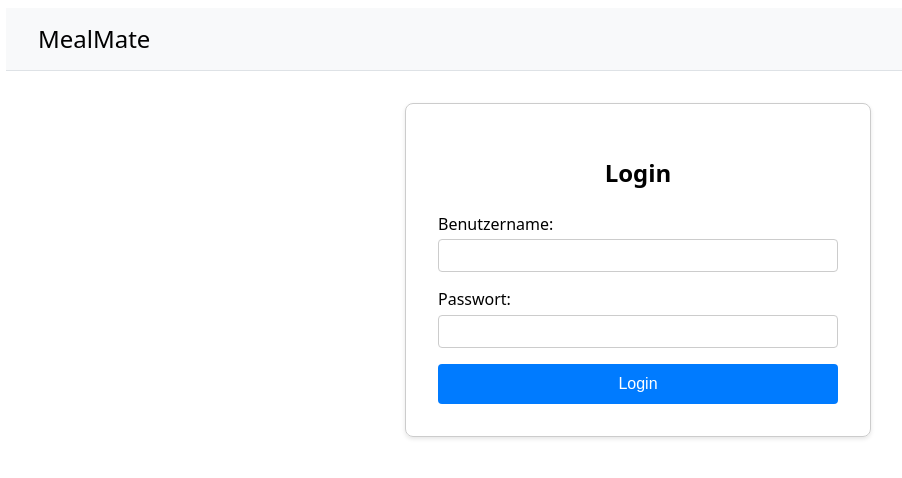
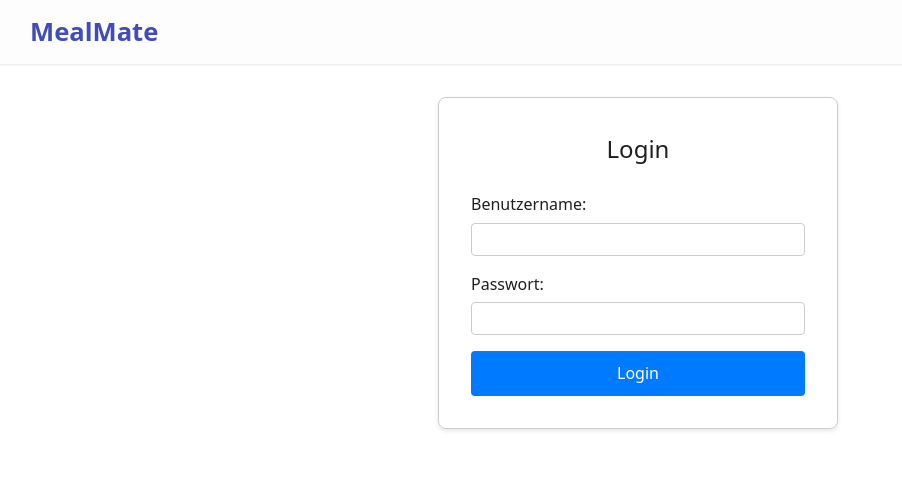
Before and after one commit to on24hb/t4_rezeptapp, a Vue app in the folder client/: page /login in a window 1280 px wide. Shown: the top 478 px of the page, without its empty margins (2-904 px from the left). Built offline with nearby package versions, Linux system fonts and the light colour scheme; the HTML template or start-up script is replaced by a standard one.

Commit message:
style and layout changes

```diff
--- a/client/src/App.vue
+++ b/client/src/App.vue
@@ -22,43 +22,43 @@ const authStore = useAuthStore();
 <style scoped>
 header {
   line-height: 1.5;
-  background-color: #f8f9fa;
-  padding: 0.8rem 2rem;
-  border-bottom: 1px solid #dee2e6;
+  background-color: var(--header-background);
+  border-bottom: 1px solid var(--border-color);
+  padding: 0.8rem 0;
   margin-bottom: 2rem;
+  box-shadow: 0 1px 2px rgba(0, 0, 0, 0.04);
 }
 
 .header-content {
   display: flex;
   justify-content: space-between;
   align-items: center;
-  max-width: 1200px;
-  margin: 0 auto;
+  padding: 0 2rem;
 }
 
 header h1 {
   margin: 0;
-  font-size: 1.5rem;
-  font-weight: 500;
+  font-size: 1.6rem;
+  font-weight: 600;
+  color: var(--primary-color);
 }
 
 .logout-button {
   padding: 0.4rem 0.8rem;
-  background-color: #a32727;
+  background-color: var(--secondary-color);
   color: white;
   border: none;
   border-radius: 4px;
-  cursor: pointer;
-  font-size: 0.8rem;
-  font-weight: bold;
+  font-size: 0.9rem;
 }
 
 .logout-button:hover {
-  background-color: #751717;
+  opacity: 0.7;
 }
 
 main {
   padding: 0 2rem;
+  max-width: 1200px;
+  margin: 0 auto;
 }
-
 </style>
--- a/client/src/assets/main.css
+++ b/client/src/assets/main.css
@@ -1,5 +1,46 @@
+@import './base.css';
+
+:root {
+  --primary-color: #424cb8;
+  --secondary-color: #516881;
+  --background-color: #ffffff;
+  --card-background: #ffffff;
+  --header-background: #fdfdfd;
+  --text-color: #1f1f1f;
+  --text-light: #383838;
+  --border-color: #f0f0f0;
+  --light-gray: #f8f9fa;
+  --medium-gray: #dee2e6;
+  --dark-gray: #6c757d;
+  --danger-color: #e57373;
+
+  --box-shadow: rgba(15, 15, 15, 0.05) 0px 1px 2px, rgba(15, 15, 15, 0.1) 0px 0px 1px;
+  --box-shadow-hover: rgba(15, 15, 15, 0.1) 0px 4px 6px, rgba(15, 15, 15, 0.15) 0px 1px 3px;
+}
+
 body {
+  margin: 0;
   font-family: system-ui, "Segoe UI", "Open Sans", "Helvetica Neue", sans-serif;
   -webkit-font-smoothing: antialiased;
   -moz-osx-font-smoothing: grayscale;
+  font-size: 16px;
+  line-height: 1.6;
+  color: var(--text-color);
+  background-color: var(--background-color);
 }
+
+button {
+  cursor: pointer;
+  padding: 0.6em 1.2em;
+  border: 1px solid transparent;
+  border-radius: 4px;
+  font-size: 1em;
+  font-weight: 500;
+  font-family: inherit;
+  transition: background-color 0.2s ease, border-color 0.2s ease;
+}
+
+button:focus,
+button:focus-visible {
+  outline: 4px auto -webkit-focus-ring-color;
+}
--- a/client/src/views/HomeView.vue
+++ b/client/src/views/HomeView.vue
@@ -34,11 +34,11 @@ onMounted(() => {
     <p v-if="recipeStore.isLoading">Lade Rezepte...</p>
     <p v-else-if="recipeStore.error" style="color: red;">Fehler: {{ recipeStore.error }}</p>
 
-    <ul v-else-if="recipeStore.recipes.length > 0">
-    <li v-for="recipe in recipeStore.recipes" :key="recipe.id">
+    <div v-else-if="recipeStore.recipes.length > 0" class="recipe-grid">
+      <div v-for="recipe in recipeStore.recipes" :key="recipe.id" class="recipe-card" @click="toggleDetails(recipe.id)">
         <div class="recipe-header">
            <h4>{{ recipe.title }}</h4>
-           <button @click="toggleDetails(recipe.id)">
+           <button @click.stop="toggleDetails(recipe.id)">
             {{ expandedRecipeId === recipe.id ? 'Schließen' : 'Details' }}
            </button>
          </div>
@@ -53,82 +53,141 @@ onMounted(() => {
            <h5>Anleitung:</h5>
            <p style="white-space: pre-wrap;">{{ recipe.instructions }}</p>
         </div>
-       </li>
-     </ul>
+      </div>
+    </div>
     <p v-else>Du hast noch keine Rezepte erstellt.</p>
   </div>
 </template>
 
 <style scoped>
+h2 {
+   margin-bottom: 2rem;
+   color: var(--secondary-color);
+ }
  h3 {
    margin-top: 2rem;
-    margin-bottom: 1rem;
-    border-bottom: 1px solid #eee;
+   margin-bottom: 1.5rem;
+   border-bottom: 1px solid var(--border-color);
    padding-bottom: 0.5rem;
+   color: var(--text-color);
+   font-weight: 600;
+   font-size: 1.3rem;
+   color: var(--primary-color);
  }
-  ul {
+
+ .recipe-grid {
+   display: grid;
+   grid-template-columns: repeat(auto-fill, minmax(280px, 1fr));
+   gap: 1.5rem;
    list-style: none;
    padding: 0;
+   margin-bottom: 2rem;
  }
-  li {
-    background-color: #f9f9f9;
-    border: 1px solid #ddd;
-    border-radius: 4px;
-    padding: 1rem;
-    margin-bottom: 1rem;
+
+ .recipe-card {
+   background-color: var(--card-background);
+   color: var(--text-color);
+   border-radius: 6px;
+   padding: 1rem 1.2rem;
+   border: 0.5px solid var(--border-color);
+   box-shadow: var(--box-shadow);
+   transition: transform 0.15s ease-in-out, box-shadow 0.15s ease-in-out;
+   cursor: pointer;
+   overflow: hidden;
  }
-  h4 {
-    margin: 0 0 0.5rem 0;
+
+ .recipe-card:hover {
+   transform: translateY(-2px);
+   box-shadow: var(--box-shadow-hover);
  }
 
  .recipe-header {
    display: flex;
-     justify-content: space-between;
    align-items: center;
-     margin-bottom: 0.5rem;
+   margin-bottom: 0.8rem;
  }
+
  .recipe-header h4 {
-       margin-bottom: 0;
+   flex-grow: 1;
+   margin: 0;
+   font-size: 1.15rem;
+   font-weight: 600;
+   color: var(--text-color);
+   white-space: nowrap;
+   overflow: hidden;
+   text-overflow: ellipsis;
  }
+
+ .recipe-header button {
+   background: none;
+   border: 1px solid var(--border-color);
+   color: var(--text-light);
+   padding: 0.2rem 0.4rem;
+   font-size: 0.8rem;
+   border-radius: 4px;
+   white-space: nowrap;
+   margin-left: 0.5rem;
+   flex-shrink: 0;
+   cursor: pointer;
+ }
+ .recipe-header button:hover {
+   background-color: var(--light-gray);
+   color: var(--text-color);
+ }
+
  .recipe-details {
-     margin-top: 1rem;
-     padding-top: 1rem;
-     border-top: 1px dashed #ccc;
+   margin-top: 0.8rem;
+   padding-top: 0.8rem;
+   border-top: 1px solid var(--border-color);
+   font-size: 0.9rem;
  }
+
  .recipe-details h5 {
    margin-top: 0;
-     margin-bottom: 0.5rem;
-     font-weight: bold;
+   margin-bottom: 0.6rem;
+   color: var(--text-light);
+   font-size: 0.8rem;
+   font-weight: 600;
+   text-transform: uppercase;
+   letter-spacing: 0.5px;
  }
+
  .recipe-details ul {
-     list-style: disc;
-     padding-left: 20px;
+   list-style: none;
+   padding-left: 0;
    margin-bottom: 1rem;
  }
+
  .recipe-details ul li {
    background-color: transparent;
    border: none;
-        padding: 0;
-        margin-bottom: 0.2rem;
+   padding: 0.1rem 0;
+   margin-bottom: 0;
+   line-height: 1.5;
+   color: var(--text-light);
  }
+ .recipe-details ul li::before {
+     content: '• ';
+     color: var(--medium-gray);
+     margin-right: 0.5em;
+ }
+
  .recipe-details p {
    margin-top: 0;
-   }
-   p[style*="white-space: pre-wrap;"] {
+   line-height: 1.6;
    white-space: pre-wrap;
+   color: var(--text-light);
  }
 
-   button {
-     padding: 0.4rem 0.8rem;
-     background-color: #007bff;
-     color: white;
-     border: none;
-     border-radius: 4px;
-     cursor: pointer;
-     font-size: 0.8rem;
-     font-weight: bold;
+ .recipe-list-container > p {
+    text-align: center;
+    color: var(--text-light);
+    margin-top: 3rem;
+    font-style: italic;
  }
-   button:hover {
-     background-color: #0056b3;
+ p[style*="color: red;"] {
+    color: var(--danger-color) !important;
+    font-style: normal;
+    font-weight: 500;
  }
  </style>
```
Lines whose indentation alone changed are shown as unchanged.
